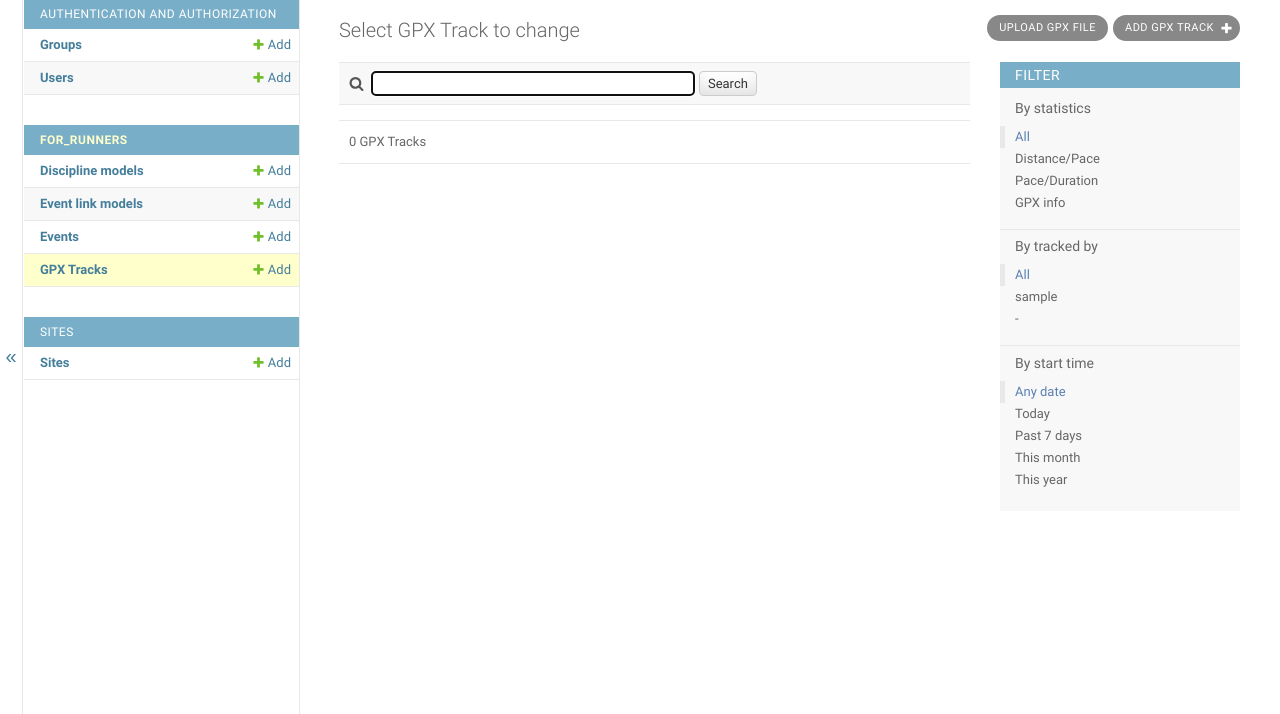
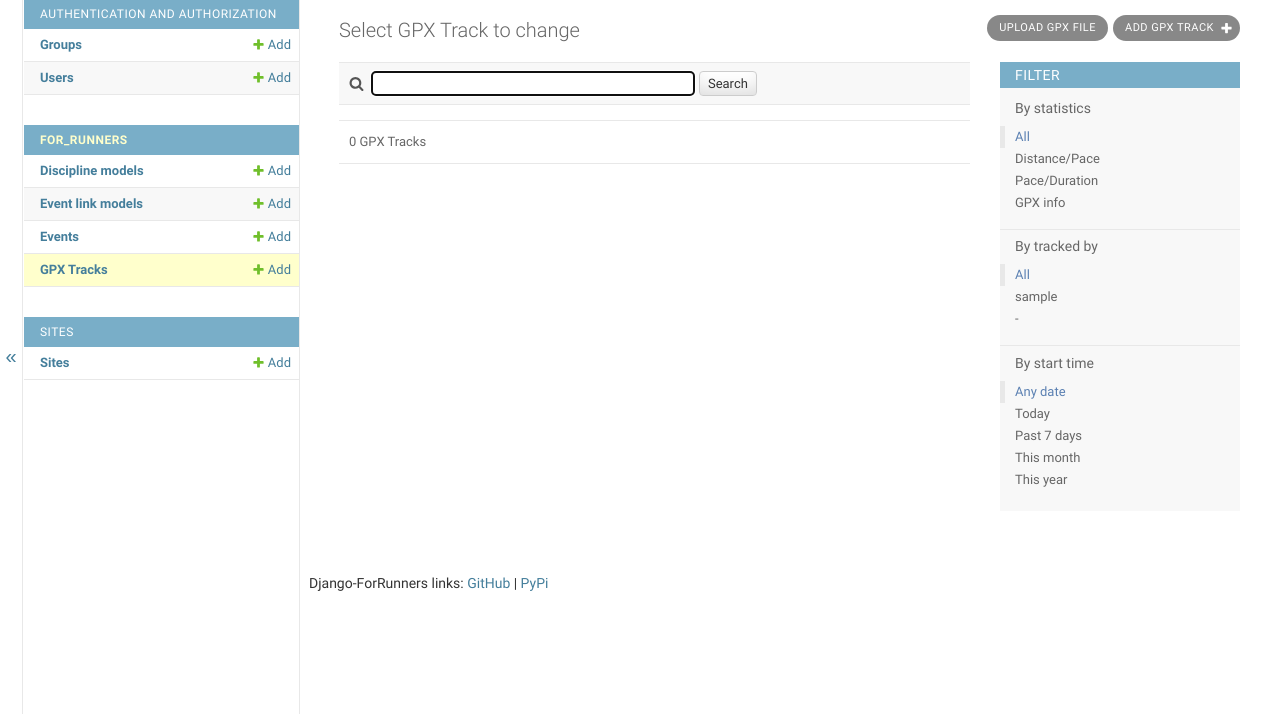
Before and after one commit to Yell0wflash/django-for-runners, a Django app: page /en/admin/for_runners/gpxmodel/ in a window 1280 px wide. Shown: the part 86-800 px from the top of the page. Run offline with Django 3.2, Linux system fonts and the light colour scheme; the visitor is signed in with stand-in values (Sample User, id 1); data comes from the database, SQL or seed files in the repository; data that the repository does not hold is empty.

Commit message:
Add links to github/PyPi in admin footer

```diff
--- /dev/null
+++ b/for_runners/templates/admin/for_runners/change_list.html
@@ -0,0 +1,13 @@
+{% extends "admin/change_list.html" %}
+{% load i18n admin_urls %}
+
+{% block footer %}<div id="footer">
+ <footer>
+  <p>
+      Django-ForRunners links:
+      <a href="http://github.com/jedie/django-for-runners">GitHub</a>
+      |
+      <a href="https://pypi.org/project/django-for-runners/">PyPi</a>
+  </p>
+</footer>
+</div>{% endblock %}
--- a/for_runners/templates/admin/for_runners/gpxmodel/change_list.html
+++ b/for_runners/templates/admin/for_runners/gpxmodel/change_list.html
@@ -1,7 +1,5 @@
-{% extends "admin/change_list.html" %}
+{% extends "admin/for_runners/change_list.html" %}
 {% load i18n admin_urls %}
-
-
 
 {% block object-tools %}
     <ul class="object-tools">
```
